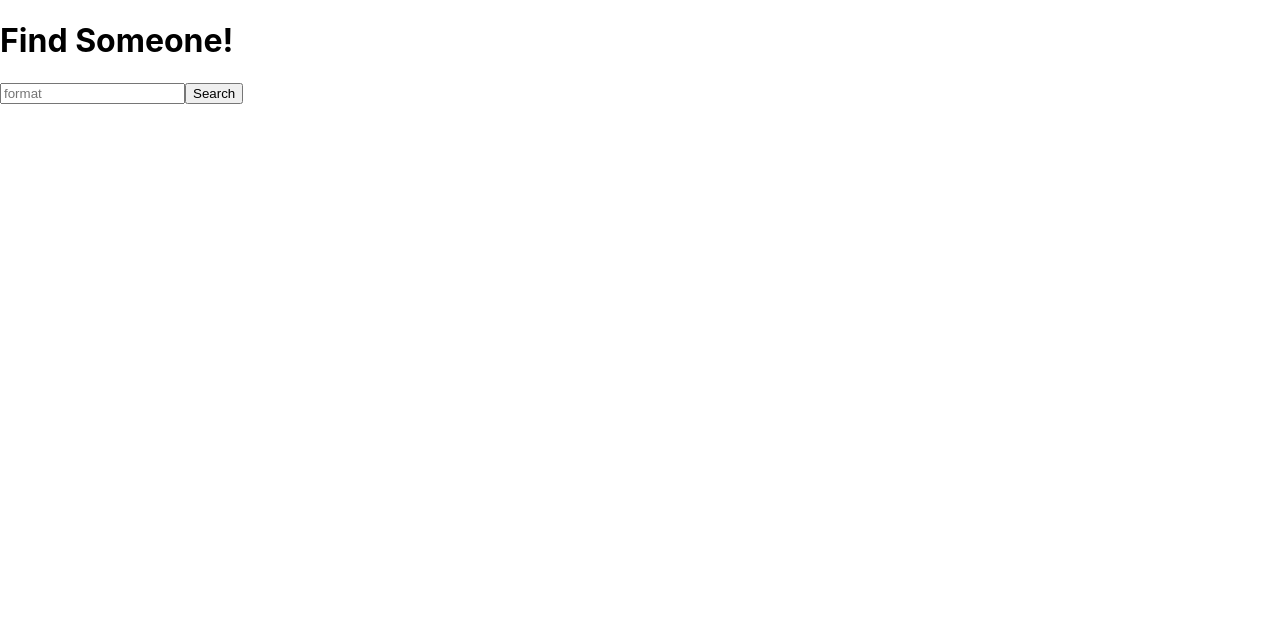
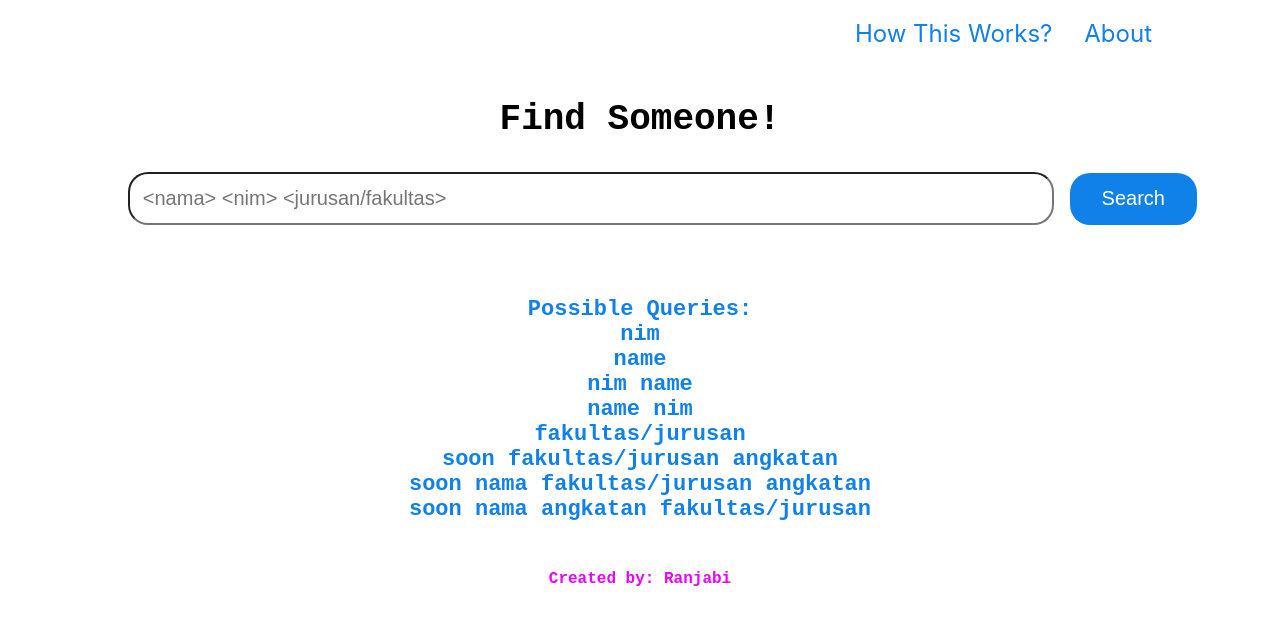
Before and after one commit to ranjabi/itb-nim-finder, a React (Create React App) app: page / in a window 1280 px wide. Shown: the top 624 px of the page. Built offline with nearby package versions, Linux system fonts and the light colour scheme.

Commit message:
add styling

```diff
--- a/src/App.css
+++ b/src/App.css
@@ -1,38 +1,79 @@
-.App {
+* {
+  border-style: border-box;
+  margin: 0;
+  padding: 0;
+}
+
+/* .main {
+  background-color: aliceblue;
+} */
+
+h1 {
+  font-family: 'Courier New', Courier, monospace;
+  margin: 2rem 1rem;
+  font-size: 36px;
   text-align: center;
 }
 
-.App-logo {
-  height: 40vmin;
-  pointer-events: none;
+.query {
+  margin: 1rem 2rem 1rem 8rem;
+
 }
 
-@media (prefers-reduced-motion: no-preference) {
-  .App-logo {
-    animation: App-logo-spin infinite 20s linear;
-  }
+.query input {
+  width: 80%;
+  font-size: 20px;
+  border-radius: 20px;
+  padding: 0.8rem;
+  margin-bottom: 1.5rem;
 }
 
-.App-header {
-  background-color: #282c34;
-  min-height: 100vh;
-  display: flex;
-  flex-direction: column;
-  align-items: center;
-  justify-content: center;
-  font-size: calc(10px + 2vmin);
+.query button {
+  border-radius: 20px;
+  background-color: #1081e8;
+  padding: 0.9rem 2rem;
+  font-size: 20px;
+  border: none;
+  margin: 0rem 1rem;
   color: white;
 }
 
-.App-link {
-  color: #61dafb;
+.query button:hover {
+  opacity: 80%;
 }
 
-@keyframes App-logo-spin {
-  from {
-    transform: rotate(0deg);
-  }
-  to {
-    transform: rotate(360deg);
-  }
+.result {
+  border-bottom: 1px solid rgb(219, 219, 219);
+  width: 70%;
+  margin: auto;
 }
+
+.result p {
+  font-size: 25px;
+  padding: 5px;
+}
+
+.nim {
+  color: #1081e8;
+}
+
+.jurusan {
+  float: right;
+}
+
+.how {
+  margin: 3rem 0rem;
+  text-align: center;
+  color: #1081e8;
+  font-size: 22px;
+  font-family: 'Courier New', Courier, monospace;
+  font-weight: 600;
+}
+
+.about {
+  text-align: center;
+  font-family: 'Courier New', Courier, monospace;
+  color:rgb(234, 0, 255);
+  font-weight: 600;
+  margin-bottom: 4rem;
+}
--- a/src/App.js
+++ b/src/App.js
@@ -1,16 +1,16 @@
-import logo from "./logo.svg";
 import "./App.css";
 import { useEffect, useState } from "react";
+import Navbar from "./components/Navbar";
 
 /*
  * using data_13_21.json
  */
 
 const data = require("./json/data_13_21.json");
-const kodeJurusan = require('./json/kode_jurusan.json');
-const kodeFakultas = require('./json/kode_fakultas.json');
-const listJurusan = require('./json/list_jurusan.json');
-const listFakultas = require('./json/list_fakultas.json');
+const kodeJurusan = require("./json/kode_jurusan.json");
+const kodeFakultas = require("./json/kode_fakultas.json");
+const listJurusan = require("./json/list_jurusan.json");
+const listFakultas = require("./json/list_fakultas.json");
 
 const getJurusan = (kodeJurusan) => {
   // mengembalikan nama jurusan dari kode jurusan
@@ -19,7 +19,7 @@ const getJurusan = (kodeJurusan) => {
       return value;
     }
   }
-}
+};
 
 const getFakultas = (kodeFakultas) => {
   // mengembalikan nama fakultas dari kode fakultas
@@ -28,7 +28,7 @@ const getFakultas = (kodeFakultas) => {
       return value;
     }
   }
-}
+};
 
 const getKodeJurusan = (namaJurusan) => {
   // mengembalikan kode jurusan dari nama jurusan
@@ -38,7 +38,7 @@ const getKodeJurusan = (namaJurusan) => {
     }
   }
   return -1;
-}
+};
 
 const getKodeFakultas = (namaFakultas) => {
   // mengembalikan kode fakultas dari nama fakultas
@@ -48,7 +48,7 @@ const getKodeFakultas = (namaFakultas) => {
     }
   }
   return -1;
-}
+};
 
 function App() {
   const [query, setQuery] = useState("");
@@ -56,12 +56,14 @@ function App() {
 
   const searchQueryHandler = (event) => {
     setQuery(event.target.value);
-    console.log(query)
+    console.log(query);
   };
 
   const result = (query) => {
-    setRes(data.filter(function(val) {
-      if (this.count < 10) {
+    setRes(
+      data.filter(
+        function (val) {
+          if (this.count < 15) {
             const nama = val[0];
             const nimFakultas = val[1];
 
@@ -83,7 +85,10 @@ function App() {
 
             if (byNim.test(query)) {
               // query nim
-          if (plainQueryAsPattern.test(nimFakultas) || plainQueryAsPattern.test(nimJurusan)) {
+              if (
+                plainQueryAsPattern.test(nimFakultas) ||
+                plainQueryAsPattern.test(nimJurusan)
+              ) {
                 // kembalikan data yang memiliki nim yang sama dengan query
                 console.log("byNim");
                 this.count++;
@@ -104,7 +109,10 @@ function App() {
               const nimPattern = new RegExp(splittedQuery[0]);
               const namePattern = new RegExp(splittedQuery.slice(1).join(" "));
 
-          if ((nimPattern.test(nimFakultas) || nimPattern.test(nimJurusan)) && namePattern.test(nama.toLowerCase())) {
+              if (
+                (nimPattern.test(nimFakultas) || nimPattern.test(nimJurusan)) &&
+                namePattern.test(nama.toLowerCase())
+              ) {
                 console.log("byNimName");
                 this.count++;
                 return val;
@@ -113,10 +121,17 @@ function App() {
             if (byNameNim.test(query)) {
               // query <nama> <nim>
               const splittedQuery = query.split(" ");
-          const nimPattern = new RegExp(splittedQuery[splittedQuery.length - 1]);
-          const namePattern = new RegExp(splittedQuery.slice(0,-1).join(" "));
+              const nimPattern = new RegExp(
+                splittedQuery[splittedQuery.length - 1]
+              );
+              const namePattern = new RegExp(
+                splittedQuery.slice(0, -1).join(" ")
+              );
 
-          if ((nimPattern.test(nimFakultas) || nimPattern.test(nimJurusan)) && namePattern.test(nama.toLowerCase())) {
+              if (
+                (nimPattern.test(nimFakultas) || nimPattern.test(nimJurusan)) &&
+                namePattern.test(nama.toLowerCase())
+              ) {
                 console.log("byNameNim");
                 this.count++;
                 return val;
@@ -129,12 +144,21 @@ function App() {
               // input jurusan. ex: IF MA
               const splittedQuery = query.split(" ");
               const majorQuery = splittedQuery[splittedQuery.length - 1];
-          const namePattern = new RegExp(splittedQuery.slice(0, -1).join(" "));
+              const namePattern = new RegExp(
+                splittedQuery.slice(0, -1).join(" ")
+              );
 
-          if (getKodeFakultas(majorQuery) !== -1 || getKodeJurusan(majorQuery) !== -1) {
+              if (
+                getKodeFakultas(majorQuery) !== -1 ||
+                getKodeJurusan(majorQuery) !== -1
+              ) {
                 const nimPattern1 = new RegExp(getKodeJurusan(majorQuery));
                 const nimPattern2 = new RegExp(getKodeFakultas(majorQuery));
-            if (namePattern.test(nama.toLowerCase()) && nimPattern2.test(nimFakultas) || nimPattern1.test(nimJurusan)) {
+                if (
+                  (namePattern.test(nama.toLowerCase()) &&
+                    nimPattern2.test(nimFakultas)) ||
+                  nimPattern1.test(nimJurusan)
+                ) {
                   console.log("byMajorName");
                   this.count++;
                   return val;
@@ -142,19 +166,17 @@ function App() {
               }
             }
           }
-    }, {count: 0}))
+        },
+        { count: 0 }
+      )
+    );
+  };
 
-  }
-
-  const showResult = () => {
-
-  }
+  const showResult = () => {};
 
   const resultList = () => {
-    result(query)===undefined? void(0) : result(query);
-  }
-
-
+    result(query) === undefined ? void 0 : result(query);
+  };
 
   // .filter((val, idx) => idx < 10)
   // .map((val, key) => {
@@ -164,41 +186,48 @@ function App() {
   // })
 
   return (
-    <div>
+    <div className="main">
+      <Navbar />
       <h1>Find Someone!</h1>
-      {/* <form> */}
-
+      <div className="query">
         <input
           type="text"
           name="query"
           id=""
-        placeholder="format"
+          placeholder="<nama> <nim> <jurusan/fakultas>"
           onChange={(event) => searchQueryHandler(event)}
         />
-      <button type="submit" onClick={ resultList }>Search</button>
+        <button type="submit" onClick={resultList}>
+          Search
+        </button>
         {/* </form> */}
         {res.map((val, key) => {
           return (
-
-    <div key={key}>
+            <div className="result" key={key}>
               <p>
-      {val[0]}
-      {" "}
-      {val[1]}
-      {" "}
-      {
-        (val.length === 3) &&
-        val[2]
-      }
-      {" "}
-      {
-        (val.length === 3) ? getJurusan(val[2].toString().slice(0,3)) : getFakultas(val[1].toString().slice(0,3))
-
-      }
+                {val[0]} <span className="jurusan"><span className="nim">{val[1]} {val.length === 3 && val[2]}{" "}</span>
+                {val.length === 3
+                  ? getJurusan(val[2].toString().slice(0, 3))
+                  : getFakultas(val[1].toString().slice(0, 3))}</span>
               </p>
             </div>
-      )
+          );
         })}
+      </div>
+      <div id="how" className="how">
+        <p>Possible Queries:</p>
+        <p>nim</p>
+        <p>name</p>
+        <p>nim name</p>
+        <p>name nim</p>
+        <p>fakultas/jurusan</p>
+        <p>soon fakultas/jurusan angkatan</p>
+        <p>soon nama fakultas/jurusan angkatan</p>
+        <p>soon nama angkatan fakultas/jurusan</p>
+      </div>
+      <div id="about" className="about">
+        Created by: Ranjabi
+      </div>
     </div>
   );
 }
--- /dev/null
+++ b/src/components/Navbar.js
@@ -0,0 +1,12 @@
+import style from './Navbar.module.css'
+
+const Navbar = () => {
+  return (
+    <nav>
+      <a href="#how">How This Works?</a>
+      <a href="#about">About</a>
+    </nav>
+  )
+}
+
+export default Navbar;
--- /dev/null
+++ b/src/components/Navbar.module.css
@@ -0,0 +1,19 @@
+nav {
+  /* background-color: #005aab; */
+  background-color: white;
+  display: flex;
+  padding: 0.4rem 7rem;
+  justify-content: flex-end;
+}
+
+nav a {
+  text-decoration: none;
+  font-size: 24px;
+  padding: 0.8rem 1rem;
+  color: #1081e8;
+}
+
+nav a:hover {
+  color: white;
+  background-color: #1081e8;
+}
```
Lines whose indentation alone changed are shown as unchanged.
